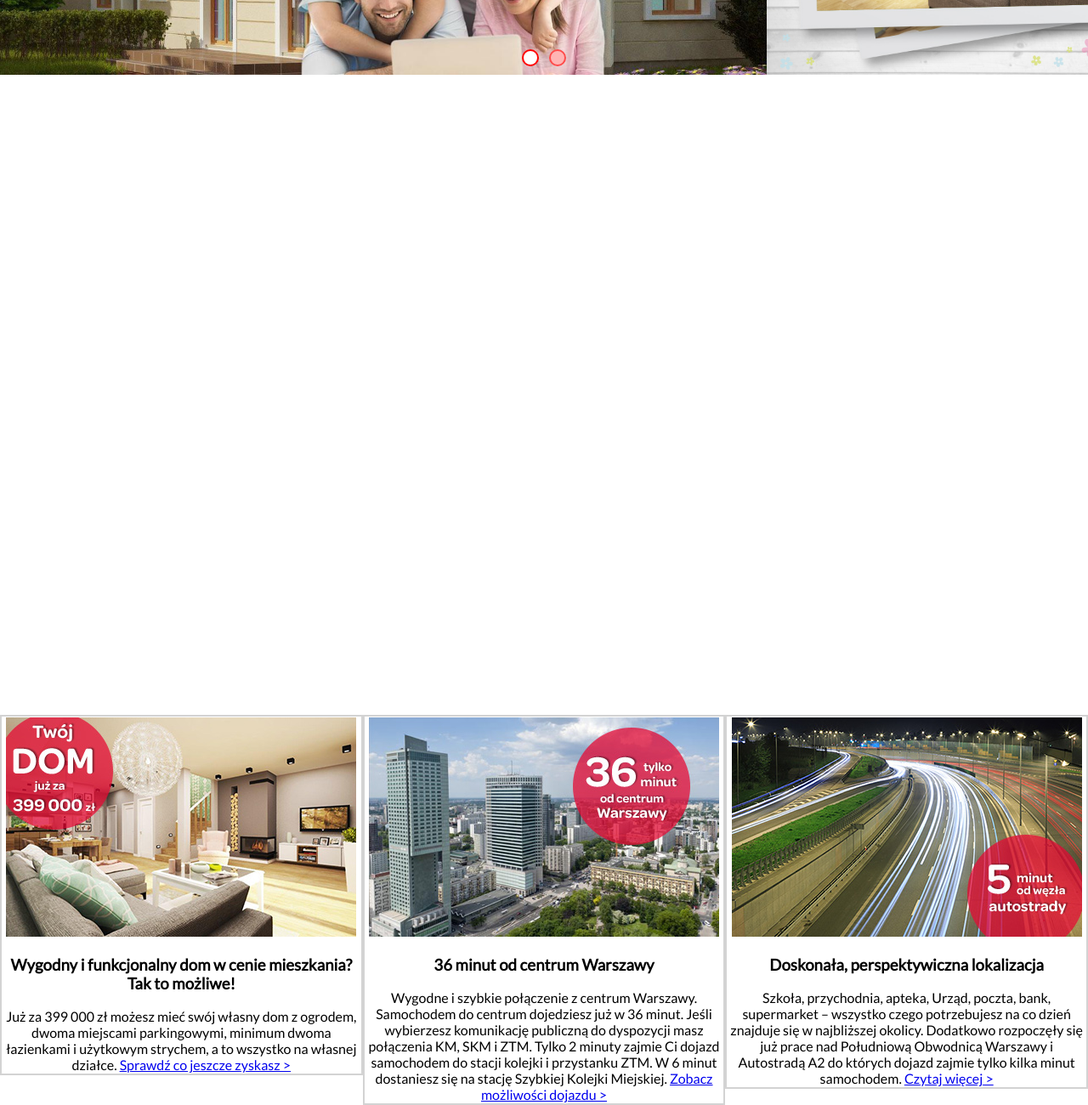
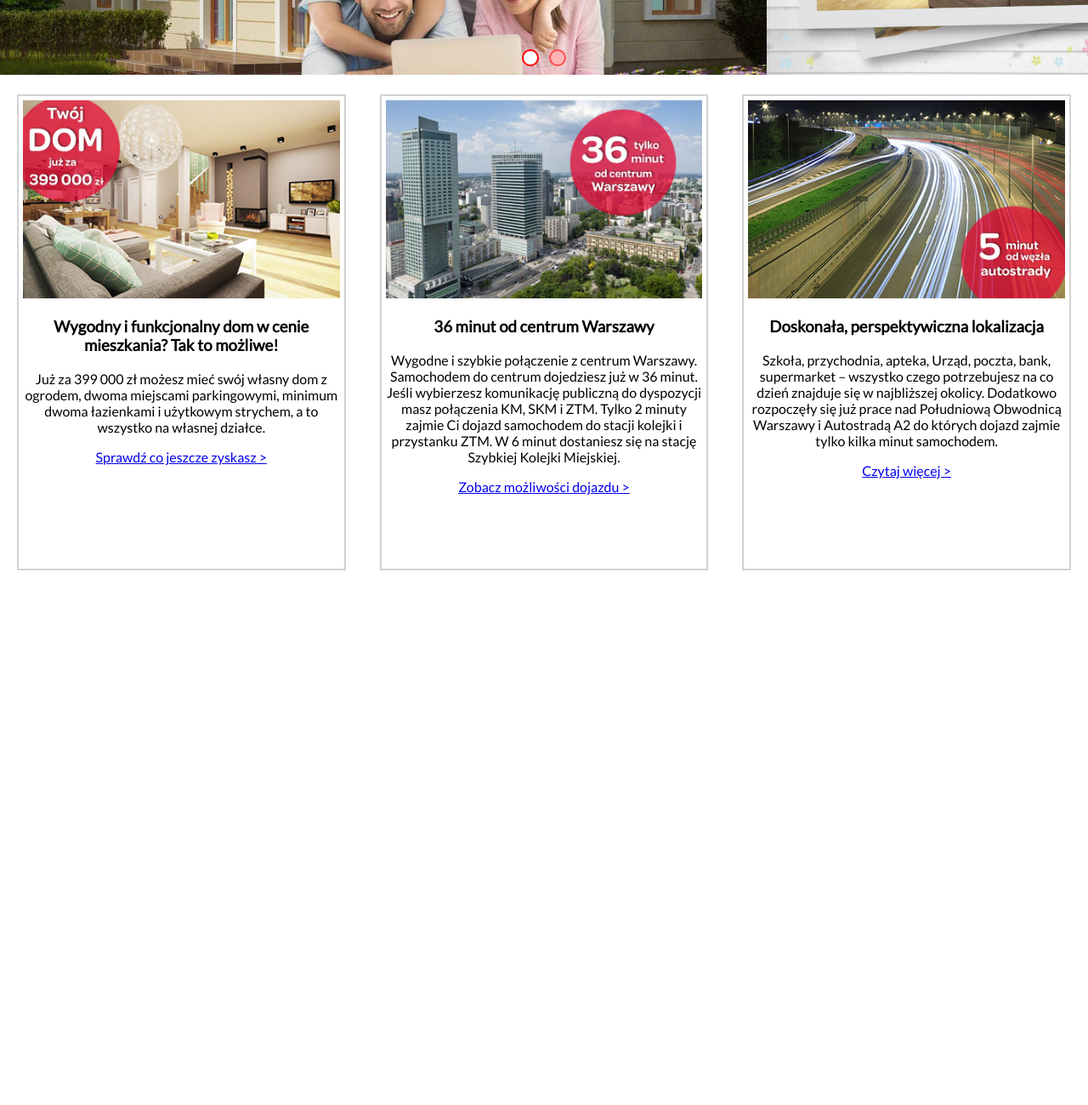
Before and after one commit to Schkar/Malinowy, a website: page index.html in a window 1280 px wide. Shown: the part 477-1777 px from the top of the page at 85% size. After the commit the page ends 1168 px from the top, so only its background shows below. Drawn offline with Linux system fonts and the light colour scheme.

Commit message:
Wykonane 3 boxy

```diff
--- a/index.html
+++ b/index.html
@@ -78,25 +78,29 @@
         </div>
       </section>
       <section class="grid_container">
-        <div class="row">
-          <div class="boxes_container">
-            <div class="col-xs-12 col-s-4 box_container_1">
+        <div class="row boxes_container">
+          <div class="col-xs-12 col-s-4 box_container">
+            <div class="box_inner_1">
               <img src="images/box1.jpg" alt="">
               <h3>Wygodny i funkcjonalny dom w cenie mieszkania? Tak to możliwe!</h3>
-              <span>Już za 399 000 zł możesz mieć swój własny dom z ogrodem, dwoma miejscami parkingowymi, minimum dwoma łazienkami i użytkowym strychem, a to wszystko na własnej działce.</span>
-              <span class="boxes_links"><a href="#">Sprawdź co jeszcze zyskasz ></a></span>
+              <p>Już za 399 000 zł możesz mieć swój własny dom z ogrodem, dwoma miejscami parkingowymi, minimum dwoma łazienkami i użytkowym strychem, a to wszystko na własnej działce.</p>
+              <p class="boxes_links"><a href="#">Sprawdź co jeszcze zyskasz ></a></p>
             </div>
-            <div class="col-xs-12 col-s-4 box_container_2">
+          </div>
+          <div class="col-xs-12 col-s-4 box_container">
+            <div class="box_inner_2">
               <img src="images/box2.jpg" alt="">
               <h3>36 minut od centrum Warszawy</h3>
-              <span>Wygodne i szybkie połączenie z centrum Warszawy. Samochodem do centrum dojedziesz już w 36 minut. Jeśli wybierzesz komunikację publiczną do dyspozycji masz połączenia KM, SKM i ZTM. Tylko 2 minuty zajmie Ci dojazd samochodem do stacji kolejki i przystanku ZTM. W 6 minut dostaniesz się na stację Szybkiej Kolejki Miejskiej.</span>
-              <span class="boxes_links"><a href="#">Zobacz możliwości dojazdu ></a></span>
+              <p>Wygodne i szybkie połączenie z centrum Warszawy. Samochodem do centrum dojedziesz już w 36 minut. Jeśli wybierzesz komunikację publiczną do dyspozycji masz połączenia KM, SKM i ZTM. Tylko 2 minuty zajmie Ci dojazd samochodem do stacji kolejki i przystanku ZTM. W 6 minut dostaniesz się na stację Szybkiej Kolejki Miejskiej.</p>
+              <p class="boxes_links"><a href="#">Zobacz możliwości dojazdu ></a></p>
             </div>
-            <div class="col-xs-12 col-s-4 box_container_3">
+          </div>
+          <div class="col-xs-12 col-s-4 box_container">
+            <div class="box_inner_3">
               <img src="images/box3.jpg" alt="">
               <h3>Doskonała, perspektywiczna lokalizacja</h3>
-              <span>Szkoła, przychodnia, apteka, Urząd, poczta, bank, supermarket – wszystko czego potrzebujesz na co dzień znajduje się w najbliższej okolicy. Dodatkowo rozpoczęły się już prace nad Południową Obwodnicą Warszawy i Autostradą A2 do których dojazd zajmie tylko kilka minut samochodem.</span>
-              <span class="boxes_links"><a href="#">Czytaj więcej ></a></span>
+              <p>Szkoła, przychodnia, apteka, Urząd, poczta, bank, supermarket – wszystko czego potrzebujesz na co dzień znajduje się w najbliższej okolicy. Dodatkowo rozpoczęły się już prace nad Południową Obwodnicą Warszawy i Autostradą A2 do których dojazd zajmie tylko kilka minut samochodem.</p>
+              <p class="boxes_links"><a href="#">Czytaj więcej ></a></p>
             </div>
           </div>
         </div>
--- a/scss/modules/_3boxes.scss
+++ b/scss/modules/_3boxes.scss
@@ -1,14 +1,23 @@
 .boxes_container{
   position: relative;
-  top:750px;
-
-
-
-[class*="box_container_"]{
-  padding: 1px;
-  border: 2px solid lightgrey;
-  box-sizing: border-box;
-  display: inline-block;
-  text-align: center;
+  .box_container{
+    padding: 20px;
+    display: inline-block;
+    text-align: center;
+    [class*="box_inner_"]{
+      border: 2px solid lightgrey;
+      box-sizing: border-box;
+      padding: 5px;
+      @include phone{
+        min-height: 660px;
+      }
+      @include tablet{
+        min-height: 560px;
+      }
+      img{
+        width: 100%;
+        height: 100%;
+      }
+    }
+  }
 }
-}
--- a/scss/modules/_header.scss
+++ b/scss/modules/_header.scss
@@ -6,7 +6,7 @@
   width: 100vw;
   height: 105vh;
   top: 85px;
-  left: 0px;
+  left: -50px;
   background: black;
   display: block;
   position: absolute;
--- a/scss/modules/_slider_navigation.scss
+++ b/scss/modules/_slider_navigation.scss
@@ -3,16 +3,10 @@
   height: 100%;
   .slider_navigation{
     position: absolute;
-    bottom: 10px;
-    // @media (min-width: 480px) and (max-width: 639px){
-    //   top: 50vh;
-    // }
-    // @include phone{
-    //   top: 60vh;
-    // }
-    // @include tablet{
-    //   top: 70vh;
-    // }
+    bottom: 5px;
+    @include phone{
+      bottom: 10px;
+    }
     left: 0;
     text-align: center;
     .bullet_point{
```
Also changed, not shown: css/main.css.
